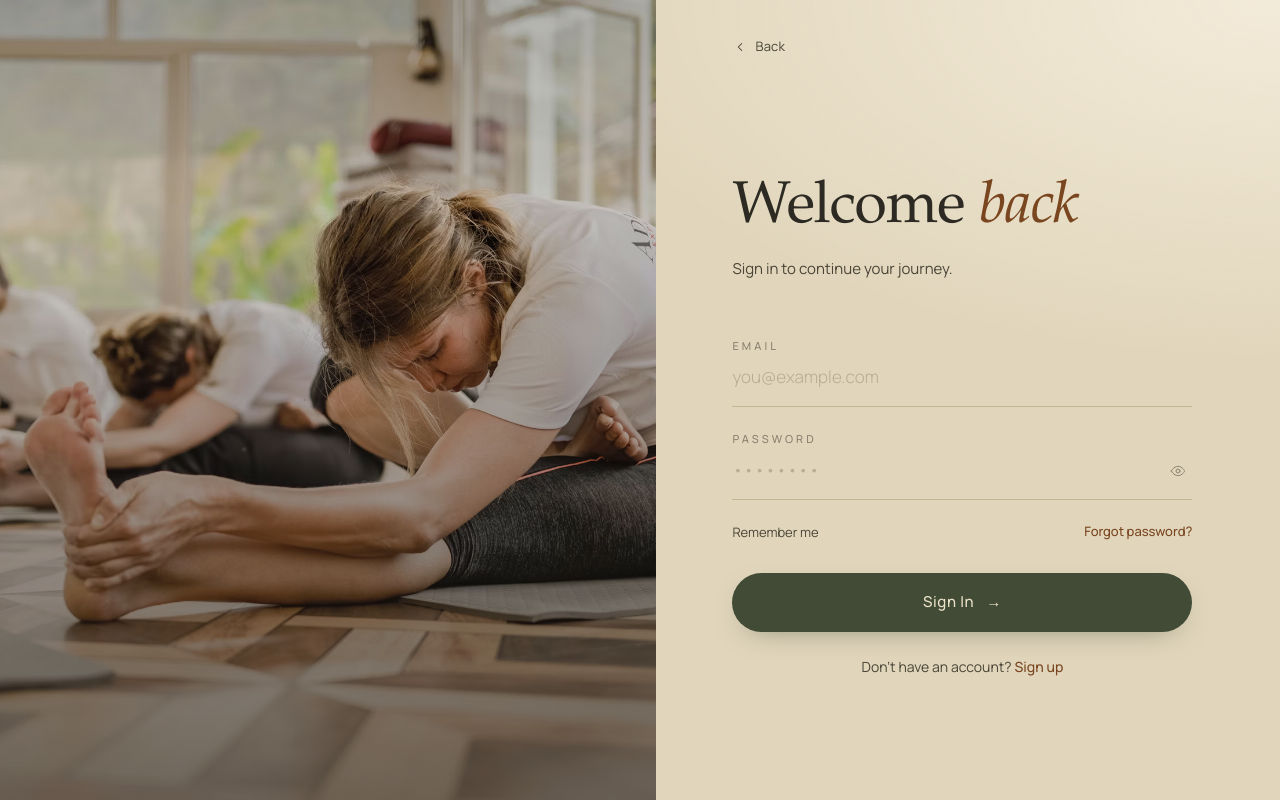
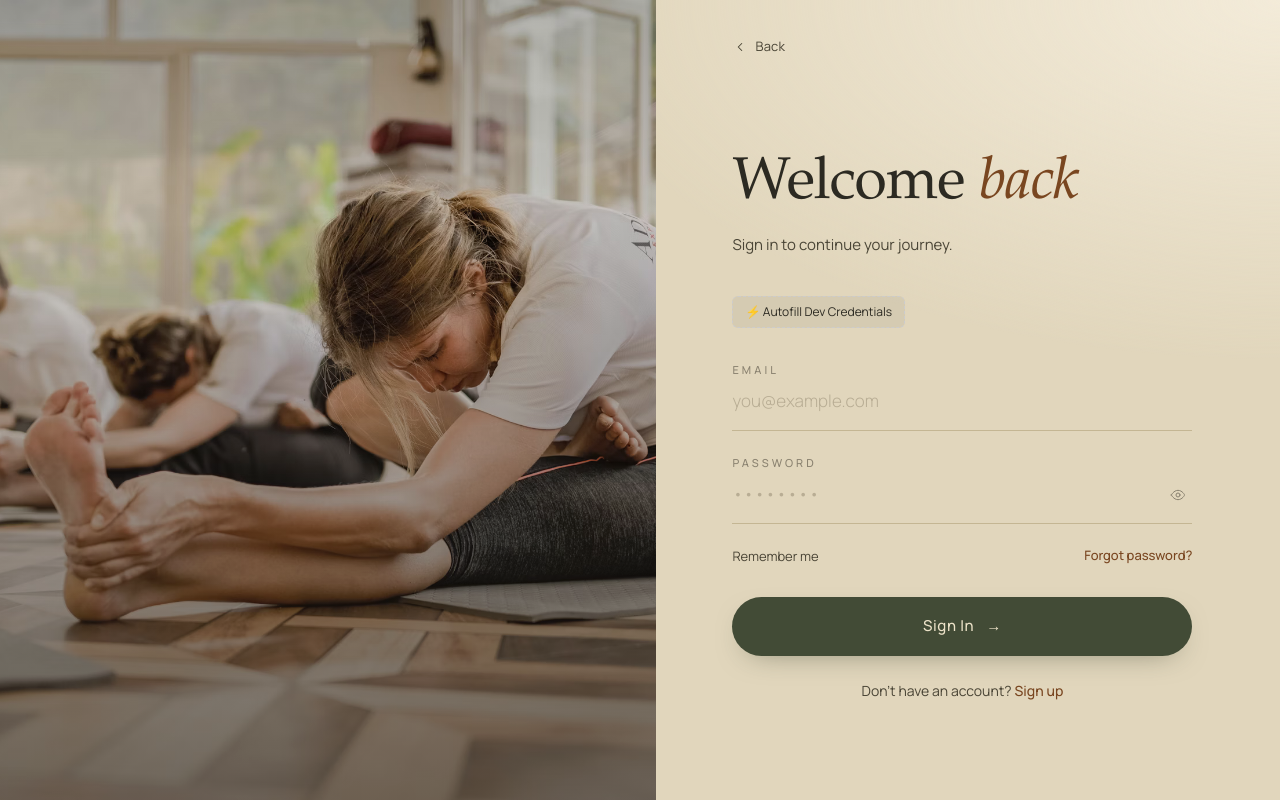
Before and after one commit to Cwjiee/realtime-hpe-application, a React (Vite) app in the folder pose-estimation-app/: page / in a window 1280 px wide. Both pictures are taken after a click on the button "Log in". Built offline with nearby package versions, Linux system fonts and the light colour scheme.

Commit message:
feat: add dev credentials autofill

```diff
--- a/pose-estimation-app/src/pages/LoginPage.jsx
+++ b/pose-estimation-app/src/pages/LoginPage.jsx
@@ -62,6 +62,30 @@ const LoginPage = ({ onLogin, onNeedAccount, onBackToLanding }) => {
                         <form className="ya-auth-form" onSubmit={handleSubmit} autoComplete="on" noValidate>
                             <h1 className="ya-auth-h1">Welcome <em>back</em></h1>
                             <p className="ya-auth-sub">Sign in to continue your journey.</p>
+
+                            {import.meta.env.DEV && (
+                                <button
+                                    type="button"
+                                    onClick={() => {
+                                        setEmail('weijie@gmail.com');
+                                        setPassword('Cwj0930#');
+                                    }}
+                                    style={{
+                                        marginBottom: 16,
+                                        padding: '6px 12px',
+                                        fontSize: 12,
+                                        borderRadius: 6,
+                                        border: '1px dashed #ccc',
+                                        background: 'rgba(0, 0, 0, 0.05)',
+                                        cursor: 'pointer',
+                                        display: 'inline-flex',
+                                        alignItems: 'center',
+                                        gap: 6
+                                    }}
+                                >
+                                    ⚡ Autofill Dev Credentials
+                                </button>
+                            )}
 
                             {error && <div className="ya-auth-error">{error}</div>}
 
```
